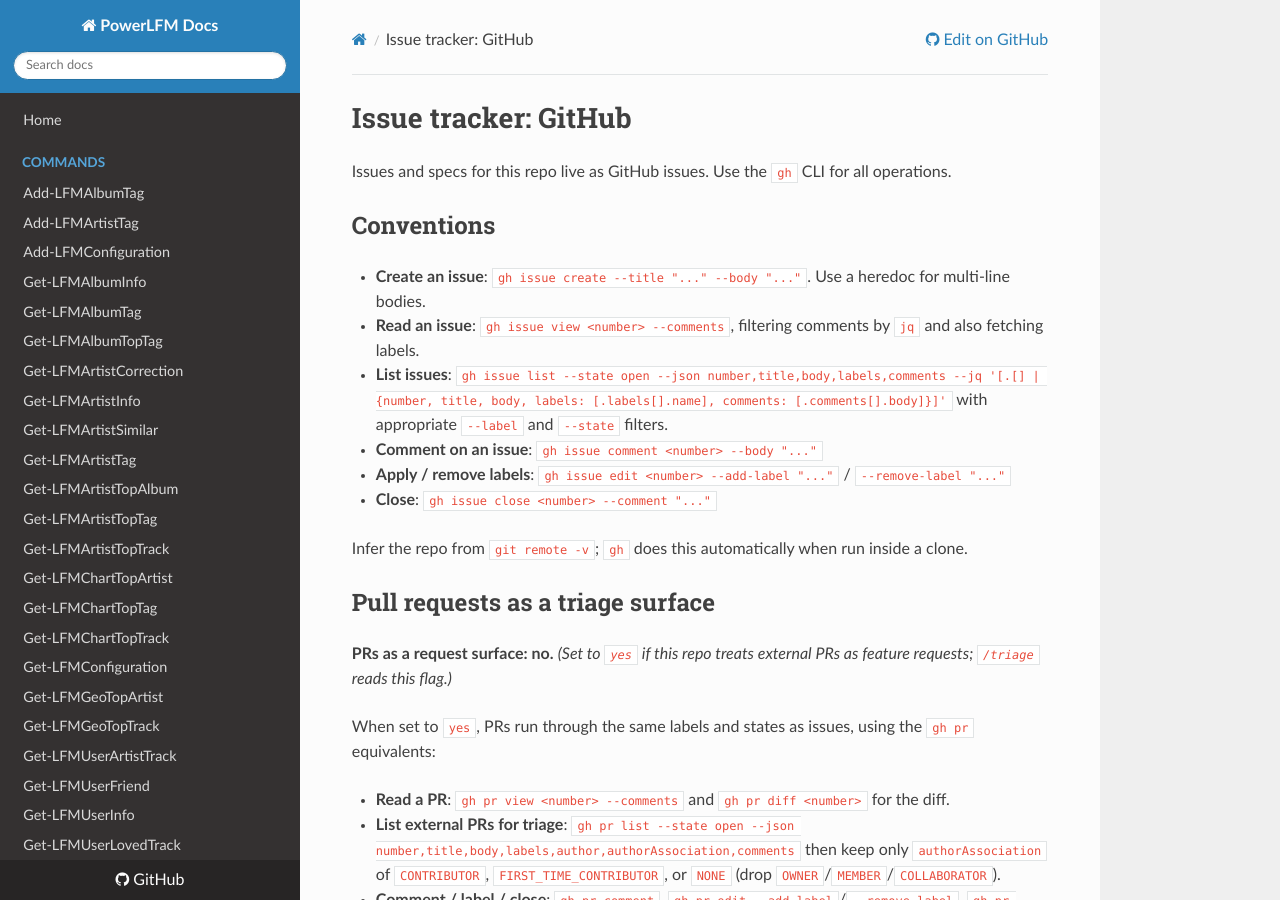
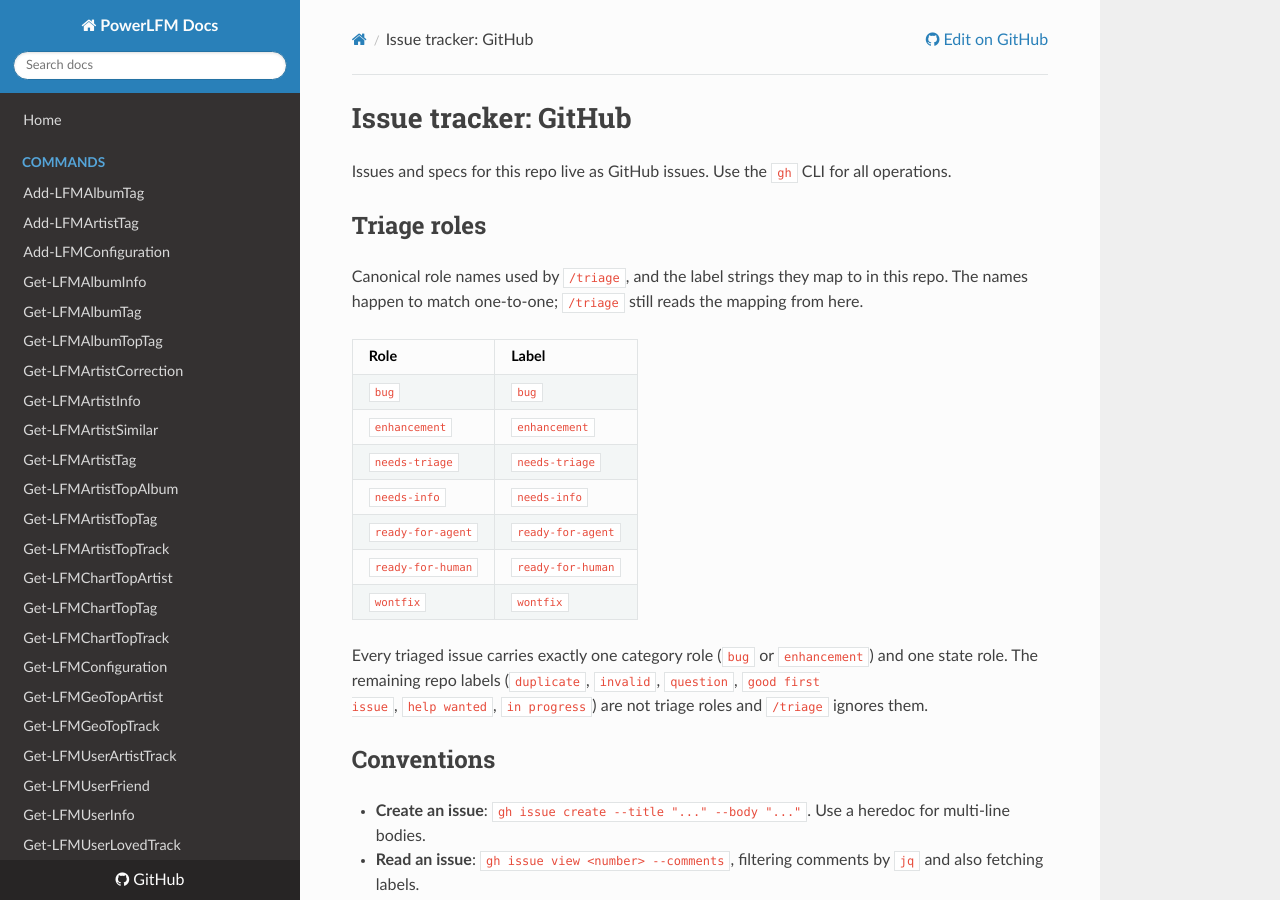
Before and after one commit to camusicjunkie/PowerLFM, an MkDocs documentation site: the page built from docs/agents/issue-tracker.md, in a window 1280 px wide and 900 px high. Built offline with MkDocs 1.6.1, drawn with Linux system fonts in a browser that asks for light colours; nearby versions of some CDN libraries; old or Windows-style settings are respelled for this version of MkDocs.

Commit message:
Set up triage roles and record the first out-of-scope decision
The repo only had GitHub's default labels, so triage had no state roles
to apply. Creates the role/label mapping in the issue tracker doc to
match the four labels now on the repo.

Records why an artist's latest album is out of scope: Last.fm exposes no
release date on artist.getTopAlbums and no date sort, and a just-released
album has no plays, so a top-albums approximation would miss exactly the
albums the feature exists to find. Closes #125.

Co-Authored-By: Claude Opus 5 <noreply@anthropic.com>

```diff
--- a/docs/agents/issue-tracker.md
+++ b/docs/agents/issue-tracker.md
@@ -1,6 +1,25 @@
 # Issue tracker: GitHub
 
 Issues and specs for this repo live as GitHub issues. Use the `gh` CLI for all operations.
+
+## Triage roles
+
+Canonical role names used by `/triage`, and the label strings they map to in this repo.
+The names happen to match one-to-one; `/triage` still reads the mapping from here.
+
+| Role | Label |
+| --- | --- |
+| `bug` | `bug` |
+| `enhancement` | `enhancement` |
+| `needs-triage` | `needs-triage` |
+| `needs-info` | `needs-info` |
+| `ready-for-agent` | `ready-for-agent` |
+| `ready-for-human` | `ready-for-human` |
+| `wontfix` | `wontfix` |
+
+Every triaged issue carries exactly one category role (`bug` or `enhancement`) and one
+state role. The remaining repo labels (`duplicate`, `invalid`, `question`, `good first
+issue`, `help wanted`, `in progress`) are not triage roles and `/triage` ignores them.
 
 ## Conventions
 
```
Also changed, not shown: .out-of-scope/artist-latest-album.md (added, +50 -0 lines).
